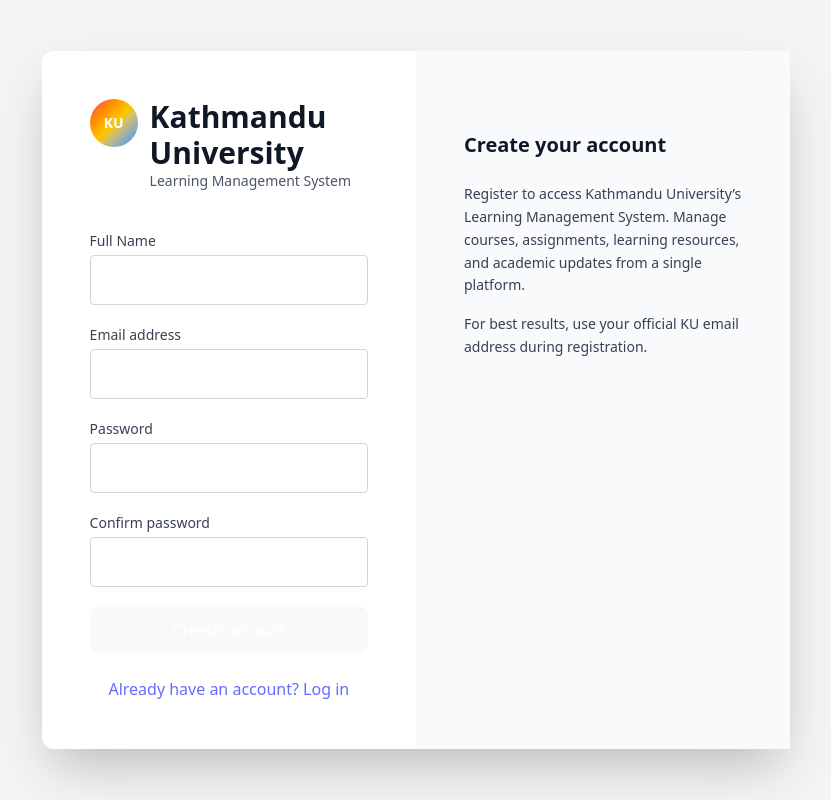
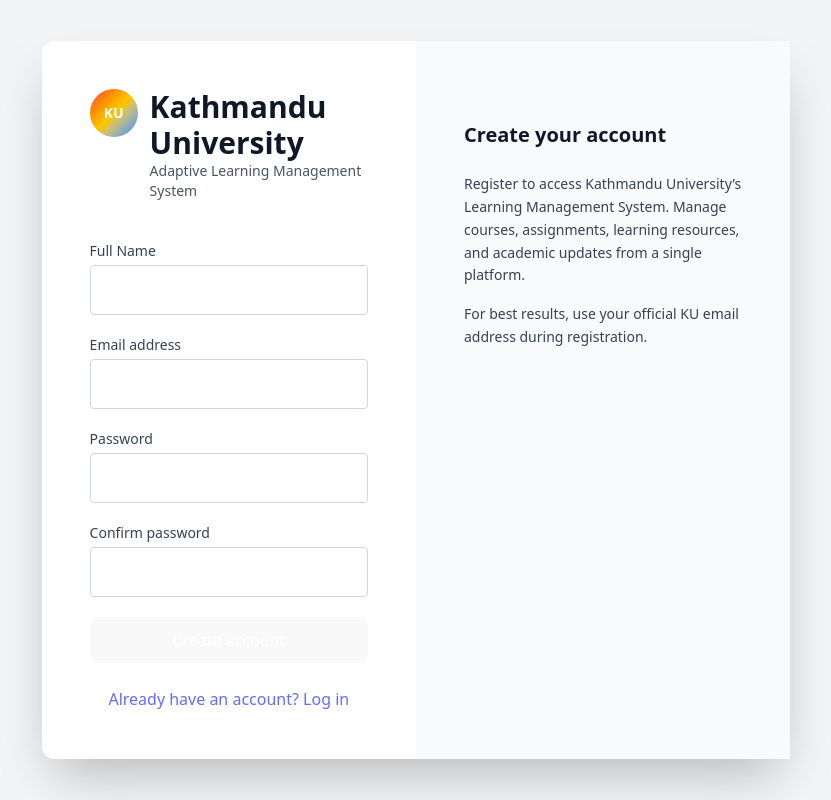
Before and after one commit to suthamakes/lmsproj, a React (Vite) app in the folder lms-frontend/: page /signup in a window 1280 px wide. Shown: the whole page, without its empty margins (224-1055 px from the left). Built offline with nearby package versions, Linux system fonts and the light colour scheme.

Commit message:
feat: chage minor descriptions

```diff
--- a/lms-frontend/index.html
+++ b/lms-frontend/index.html
@@ -2,9 +2,9 @@
 <html lang="en">
   <head>
     <meta charset="UTF-8" />
-    <link rel="icon" type="image/svg+xml" href="/vite.svg" />
+    <!-- <link rel="icon" type="image/svg+xml" href="/vite.svg" /> -->
     <meta name="viewport" content="width=device-width, initial-scale=1.0" />
-    <title>lms-frontend</title>
+    <title>KU Adaptive LMS</title>
   </head>
   <body>
     <div id="root"></div>
--- a/lms-frontend/src/pages/Auth/LoginPage.jsx
+++ b/lms-frontend/src/pages/Auth/LoginPage.jsx
@@ -27,7 +27,7 @@
                             </div>
                             <div>
                                 <h2 className="text-3xl font-bold text-gray-900">Kathmandu University</h2>
-                                <p className="text-sm text-gray-600">Learning Management System</p>
+                                <p className="text-sm text-gray-600">Adaptive Learning Management System</p>
                             </div>
                         </div>
                     </div>
--- a/lms-frontend/src/pages/Auth/Signup.jsx
+++ b/lms-frontend/src/pages/Auth/Signup.jsx
@@ -33,7 +33,7 @@
                                     Kathmandu University
                                 </h2>
                                 <p className="text-sm text-gray-600">
-                                    Learning Management System
+                                    Adaptive Learning Management System
                                 </p>
                             </div>
                         </div>
```
